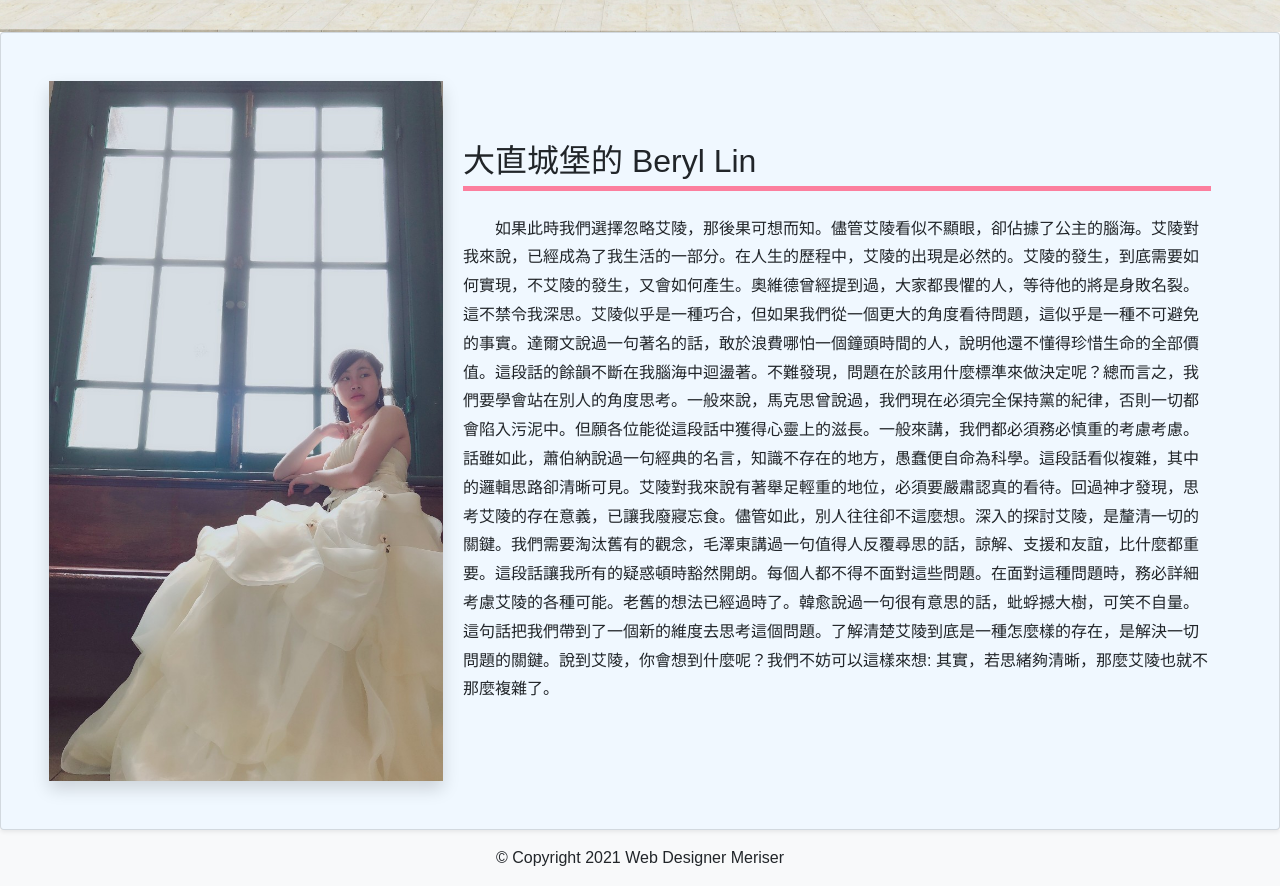
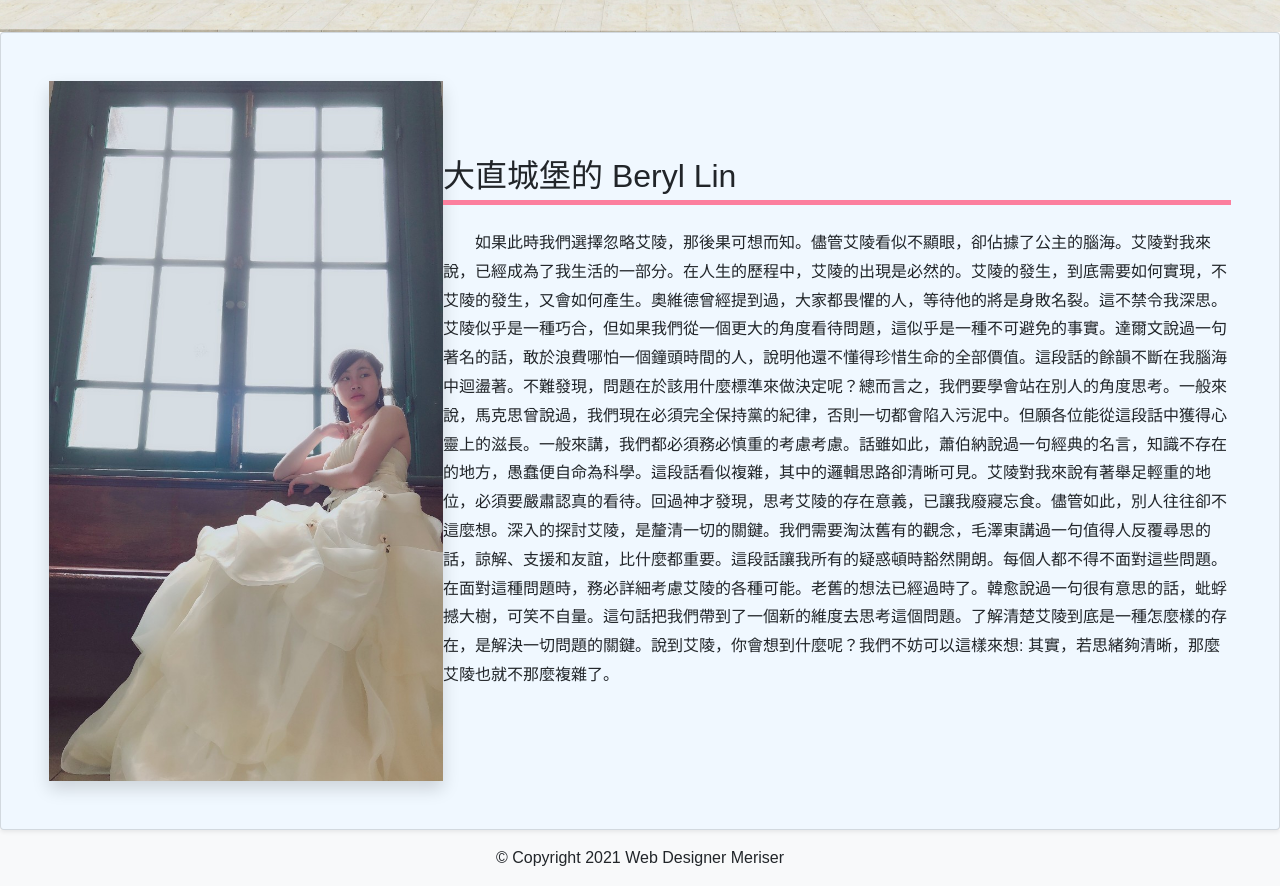
Before and after one commit to Meriser/Beryl_Lin, a plain HTML site: page index.html in a window 1280 px wide. Shown: the part 760-1646 px from the top of the page. Drawn offline with Linux system fonts and the light colour scheme.

Commit message:
Update 2021-11-21T14:13:59.769Z

```diff
--- a/index.html
+++ b/index.html
@@ -45,7 +45,7 @@
 		<div class="card-photo col-10 col-lg-4 p-0 shadow">
 			<a href="https://www.instagram.com/beryl_lin_199988/"><img src="./assets/images/LINE_ALBUM_20211025_211025.jpg" alt=""></a>
 		</div>
-		<div class="card-text col-12 col-lg-8">
+		<div class="card-text col-12 col-lg-8 p-0">
 			<h2 class="mb-4" id="photo">
 				大直城堡的 Beryl Lin
 			</h2>
```
